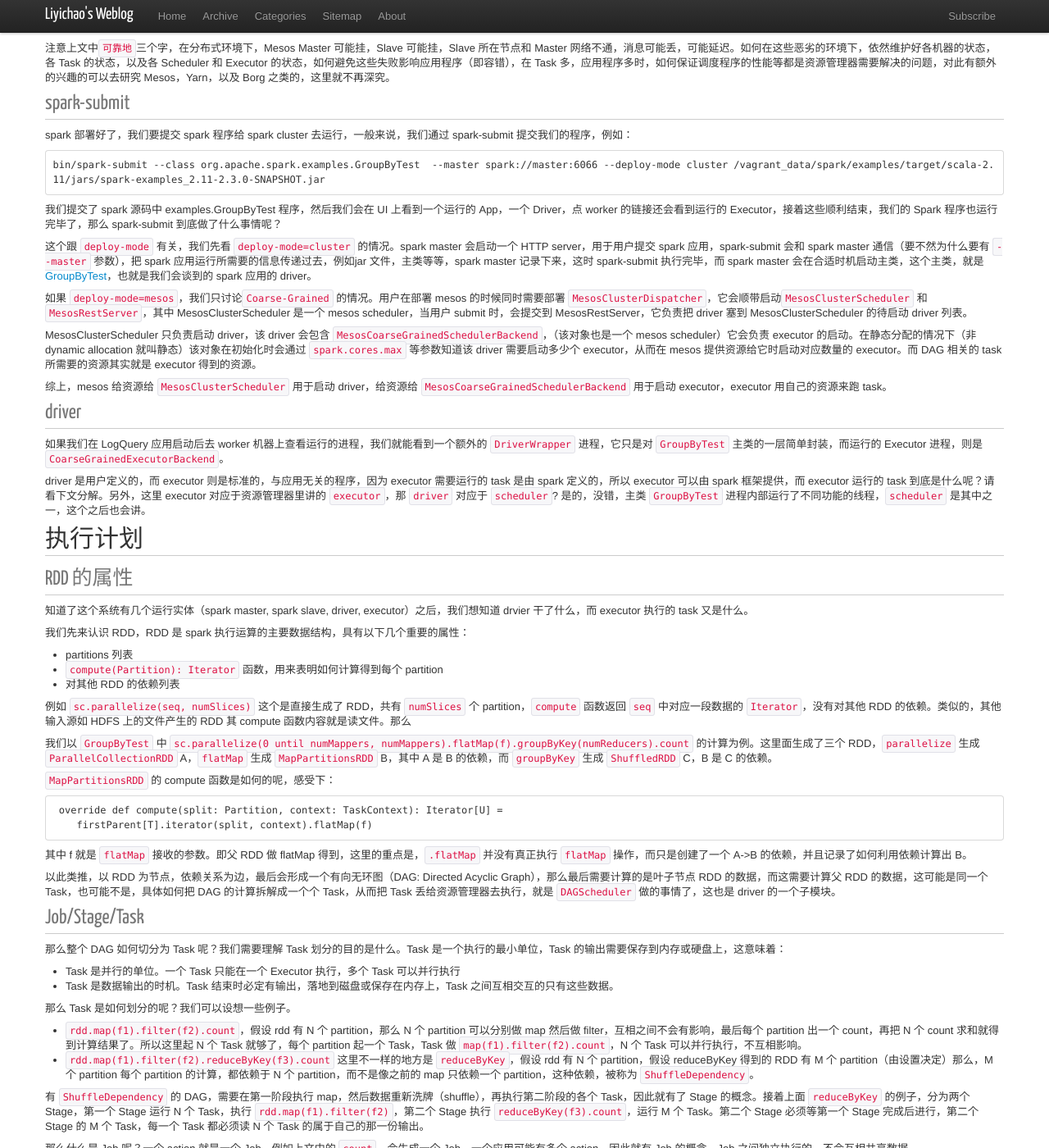
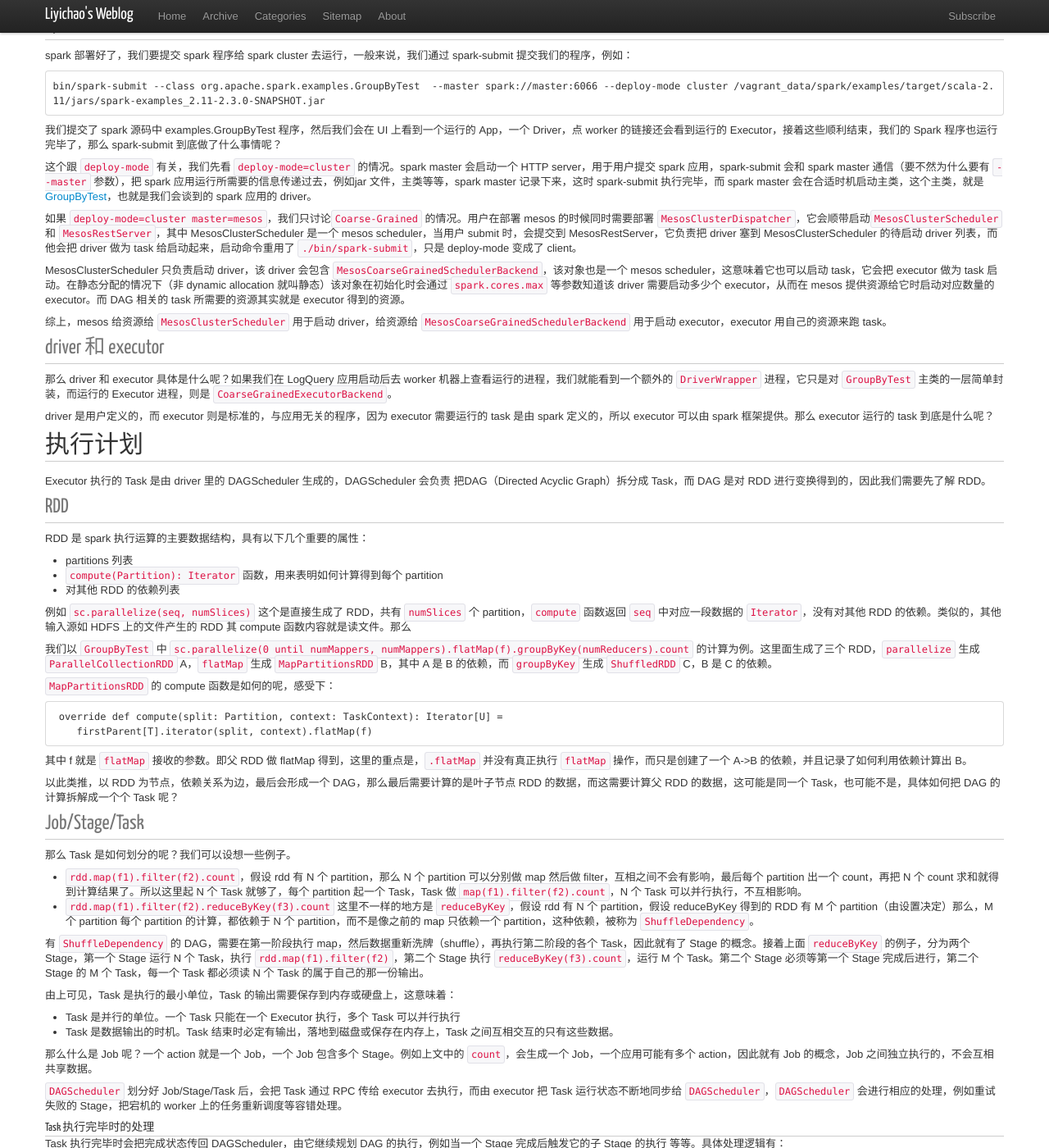
Before and after one commit to liyichao/liyichao.github.io, a Jekyll site: the page built from _posts/2017/2017-06-12-spark-internals-基本原理.md, in a window 1280 px wide and 1400 px high, scrolled down 691 px. Shown: the whole window at 82% size. Built offline with Jekyll 4.4.1, drawn with Linux system fonts in a browser that asks for light colours; nearby versions of some CDN libraries; comment, search, counter and statistics services are not loaded; some of the changed text lies outside the part shown.

Commit message:
Update after reading <the pyramid principle>.

````diff
--- a/_posts/2017/2017-06-12-spark-internals-基本原理.md
+++ b/_posts/2017/2017-06-12-spark-internals-基本原理.md
@@ -1,23 +1,18 @@
 ---
 layout: post
-title: "spark internals 基本原理"
+title: "Spark 程序是如何跑起来的？"
 category:
 tags: ["spark 源码", "spark core", "spark 实现"]
 ---
 {% include JB/setup %}
 
-
-需要了解 spark internals 的有两种人：写 spark 程序的用户/spark 运维，spark 开发者。spark 用户轻易不看源代码，但有时因为调优，debug 的需要而需要了解一些 spark 原理，开发者则必须完全了解 spark 原理。本文既想满足第一种人的需要，也想做为开发者了解 spark 的入门材料。
-
-关于 spark 实现的文章我知道的有 [JerryLead](https://github.com/JerryLead/SparkInternals/blob/master/markdown/1-Overview.md), [JerryShao](http://jerryshao.me/)，本文的内容，跟他们写的内容是一样的，都是介绍 spark 基本原理，内容来源 spark 源码，但不拘泥于代码细节，不同点在于写的思路不一样，因为每个人读和写的思路是不一样的，期望能相互补充。让我们开始吧！
-
-# 概览
+开发出的 Spark 程序可能慢了，需要调优，或者挂了需要查错，或者要改进 Spark 框架本身，这时就需要了解 Spark 的内部实现，在了解 Spark 内部实现时，第一个想知道的就是一个 RDD 程序到底是怎么跑起来的，那么，它是怎么跑起来的呢？
 
 ## 部署
 
+我们要把 spark 程序跑起来，得先把 spark 部署起来，部署有三种方式 Mesos，Yarn，Standalone。以 Standalone 为例（其他类似），我们准备三台机器，一台运行 `./sbin/start-master.sh`，另两台运行 `./sbin/start-slave.sh <master-spark-URL>`，这样，spark cluster 就跑起来了。
+
 ### 资源管理器
-
-我们要把 spark 程序跑起来，得先把 spark 部署起来，部署有三种方式 Mesos，Yarn，Standalone。以 Standalone 为例（其他类似），我们准备三台机器，一台运行 `./sbin/start-master.sh`，另两台运行 `./sbin/start-slave.sh <master-spark-URL>`，这样，spark cluster 就跑起来了。
 
 那么 spark cluster 有什么用？我们知道，spark 是分布式执行的，对于一个计算，会分解为很多 task，那么这些 task 会分配到多台机器去执行，那么这就涉及一些问题，例如把 task 分配到哪台机器去执行？每台机器上的 CPU，Memory 还剩多少，够不够执行这个 task？task 结束了 CPU 资源怎么回收以分配给别的 task？这些功能就是资源管理器需要提供的，我们具体看下能用 Mesos 干什么：
 
@@ -49,25 +44,25 @@
 
 这个跟 `deploy-mode` 有关，我们先看 `deploy-mode=cluster` 的情况。spark master 会启动一个 HTTP server，用于用户提交 spark 应用，spark-submit 会和 spark master 通信（要不然为什么要有 `--master` 参数），把 spark 应用运行所需要的信息传递过去，例如jar 文件，主类等等，spark master 记录下来，这时 spark-submit 执行完毕，而 spark master 会在合适时机启动主类，这个主类，就是 [GroupByTest](https://github.com/apache/spark/blob/master/examples/src/main/scala/org/apache/spark/examples/GroupByTest.scala)，也就是我们会谈到的 spark 应用的 driver。
 
-如果 `deploy-mode=mesos`，我们只讨论`Coarse-Grained` 的情况。用户在部署 mesos 的时候同时需要部署 `MesosClusterDispatcher`，它会顺带启动`MesosClusterScheduler` 和 `MesosRestServer`，其中 MesosClusterScheduler 是一个 mesos scheduler，当用户 submit 时，会提交到 MesosRestServer，它负责把 driver 塞到 MesosClusterScheduler 的待启动 driver 列表。
+如果 `deploy-mode=cluster master=mesos`，我们只讨论`Coarse-Grained` 的情况。用户在部署 mesos 的时候同时需要部署 `MesosClusterDispatcher`，它会顺带启动`MesosClusterScheduler` 和 `MesosRestServer`，其中 MesosClusterScheduler 是一个 mesos scheduler，当用户 submit 时，会提交到 MesosRestServer，它负责把 driver 塞到 MesosClusterScheduler 的待启动 driver 列表，而他会把 driver 做为 task 给启动起来，启动命令重用了 `./bin/spark-submit`，只是 deploy-mode 变成了 client。
 
-MesosClusterScheduler 只负责启动 driver，该 driver 会包含 `MesosCoarseGrainedSchedulerBackend`，（该对象也是一个 mesos scheduler）它会负责 executor 的启动。在静态分配的情况下（非 dynamic allocation 就叫静态）该对象在初始化时会通过 `spark.cores.max` 等参数知道该 driver 需要启动多少个 executor，从而在 mesos 提供资源给它时启动对应数量的 executor。而 DAG 相关的 task 所需要的资源其实就是 executor 得到的资源。
+MesosClusterScheduler 只负责启动 driver，该 driver 会包含 `MesosCoarseGrainedSchedulerBackend`，该对象也是一个 mesos scheduler，这意味着它也可以启动 task，它会把 executor 做为 task 启动。在静态分配的情况下（非 dynamic allocation 就叫静态）该对象在初始化时会通过 `spark.cores.max` 等参数知道该 driver 需要启动多少个 executor，从而在 mesos 提供资源给它时启动对应数量的 executor。而 DAG 相关的 task 所需要的资源其实就是 executor 得到的资源。
 
 综上，mesos 给资源给 `MesosClusterScheduler` 用于启动 driver，给资源给 `MesosCoarseGrainedSchedulerBackend` 用于启动 executor，executor 用自己的资源来跑 task。
 
-### driver
+### driver 和 executor
 
-如果我们在 LogQuery 应用启动后去 worker 机器上查看运行的进程，我们就能看到一个额外的 `DriverWrapper` 进程，它只是对 `GroupByTest` 主类的一层简单封装，而运行的 Executor 进程，则是 `CoarseGrainedExecutorBackend`。
+那么 driver 和 executor 具体是什么呢？如果我们在 LogQuery 应用启动后去 worker 机器上查看运行的进程，我们就能看到一个额外的 `DriverWrapper` 进程，它只是对 `GroupByTest` 主类的一层简单封装，而运行的 Executor 进程，则是 `CoarseGrainedExecutorBackend`。
 
-driver 是用户定义的，而 executor 则是标准的，与应用无关的程序，因为 executor 需要运行的 task 是由 spark 定义的，所以 executor 可以由 spark 框架提供，而 executor 运行的 task 到底是什么呢？请看下文分解。另外，这里 executor 对应于资源管理器里讲的 `executor`，那 `driver` 对应于 `scheduler`? 是的，没错，主类 `GroupByTest` 进程内部运行了不同功能的线程，`scheduler` 是其中之一，这个之后也会讲。
+driver 是用户定义的，而 executor 则是标准的，与应用无关的程序，因为 executor 需要运行的 task 是由 spark 定义的，所以 executor 可以由 spark 框架提供。那么 executor 运行的 task 到底是什么呢？
 
 ## 执行计划
 
-### RDD 的属性
+Executor 执行的 Task 是由 driver 里的 DAGScheduler 生成的，DAGScheduler 会负责 把DAG（Directed Acyclic Graph）拆分成 Task，而 DAG 是对 RDD 进行变换得到的，因此我们需要先了解 RDD。
 
-知道了这个系统有几个运行实体（spark master, spark slave, driver, executor）之后，我们想知道 drvier 干了什么，而 executor 执行的 task 又是什么。
+### RDD
 
-我们先来认识 RDD，RDD 是 spark 执行运算的主要数据结构，具有以下几个重要的属性：
+RDD 是 spark 执行运算的主要数据结构，具有以下几个重要的属性：
 
 * partitions 列表
 * `compute(Partition): Iterator` 函数，用来表明如何计算得到每个 partition
@@ -85,14 +80,9 @@
 ```
 其中 f 就是 `flatMap` 接收的参数。即父 RDD 做 flatMap 得到，这里的重点是，`.flatMap` 并没有真正执行 `flatMap` 操作，而只是创建了一个 A->B 的依赖，并且记录了如何利用依赖计算出 B。
 
-以此类推，以 RDD 为节点，依赖关系为边，最后会形成一个有向无环图（DAG: Directed Acyclic Graph），那么最后需要计算的是叶子节点 RDD 的数据，而这需要计算父 RDD 的数据，这可能是同一个 Task，也可能不是，具体如何把 DAG 的计算拆解成一个个 Task，从而把 Task 丢给资源管理器去执行，就是 `DAGScheduler` 做的事情了，这也是 driver 的一个子模块。
+以此类推，以 RDD 为节点，依赖关系为边，最后会形成一个 DAG，那么最后需要计算的是叶子节点 RDD 的数据，而这需要计算父 RDD 的数据，这可能是同一个 Task，也可能不是，具体如何把 DAG 的计算拆解成一个个 Task 呢？
 
 ### Job/Stage/Task
-
-那么整个 DAG 如何切分为 Task 呢？我们需要理解 Task 划分的目的是什么。Task 是一个执行的最小单位，Task 的输出需要保存到内存或硬盘上，这意味着：
-
-* Task 是并行的单位。一个 Task 只能在一个 Executor 执行，多个 Task 可以并行执行
-* Task 是数据输出的时机。Task 结束时必定有输出，落地到磁盘或保存在内存上，Task 之间互相交互的只有这些数据。
 
 那么 Task 是如何划分的呢？我们可以设想一些例子。
 
@@ -101,14 +91,28 @@
 
 有 `ShuffleDependency` 的 DAG，需要在第一阶段执行 map，然后数据重新洗牌（shuffle），再执行第二阶段的各个 Task，因此就有了 Stage 的概念。接着上面 `reduceByKey` 的例子，分为两个 Stage，第一个 Stage 运行 N 个 Task，执行 `rdd.map(f1).filter(f2)`，第二个 Stage 执行 `reduceByKey(f3).count`，运行 M 个 Task。第二个 Stage 必须等第一个 Stage 完成后进行，第二个 Stage 的 M 个 Task，每一个 Task 都必须读 N 个 Task 的属于自己的那一份输出。
 
-那么什么是 Job 呢？一个 action 就是一个 Job，例如上文中的 `count`，会生成一个 Job，一个应用可能有多个 action，因此就有 Job 的概念，Job 之间独立执行的，不会互相共享数据。
+由上可见，Task 是执行的最小单位，Task 的输出需要保存到内存或硬盘上，这意味着：
+
+* Task 是并行的单位。一个 Task 只能在一个 Executor 执行，多个 Task 可以并行执行
+* Task 是数据输出的时机。Task 结束时必定有输出，落地到磁盘或保存在内存上，Task 之间互相交互的只有这些数据。
+
+那么什么是 Job 呢？一个 action 就是一个 Job，一个 Job 包含多个 Stage。例如上文中的 `count`，会生成一个 Job，一个应用可能有多个 action，因此就有 Job 的概念，Job 之间独立执行的，不会互相共享数据。
 
 `DAGScheduler` 划分好 Job/Stage/Task 后，会把 Task 通过 RPC 传给 executor 去执行，而由 executor 把 Task 运行状态不断地同步给 `DAGScheduler`，`DAGScheduler` 会进行相应的处理，例如重试失败的 Stage，把宕机的 worker 上的任务重新调度等容错处理。
 
 #### Task 执行完毕时的处理
 
-Task 执行完毕时，相关处理逻辑有：
+Task 执行完毕时会把完成状态传回 DAGScheduler，由它继续规划 DAG 的执行，例如当一个 Stage 完成后触发它的子 Stage 的执行 等等。具体处理逻辑有：
 
 * `CoarseGrainedSchedulerBackend.receive StatusUpdate` 会回收对应 executor 上该 task 占据的资源
 * `TaskSetManager.handleSuccessfulTask` 会取消该 task 的其他 attempt
 * `DAGScheduler.handleTaskCompletion` 会判断 task 对应的 stage （通过 `shuffleStage.pendingPartitions.isEmpty` 或 `resultStage.activeJob.numFinished=job.numPartitions`）是否完毕，如果完毕会触发依赖该 stage 的 stage 执行。当该 task 为 ShuffleMapTask 时，会通过 `mapOutputTracker.registerMapOutput` 注册其结果所在的位置，从而让后一 Stage 的 task 能够读到其输出。
+
+## 总结
+
+本文回答了Spark 程序是如何跑起来这个问题。
+
+## 链接
+
+* [JerryLead](https://github.com/JerryLead/SparkInternals/blob/master/markdown/1-Overview.md)
+* [JerryShao](http://jerryshao.me/)
````
Also changed, not shown: _posts/2017/2017-06-14-spark-名词索引.md (+4 -2 lines).
